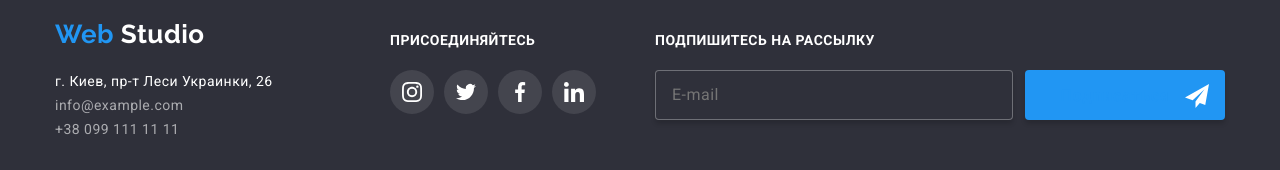
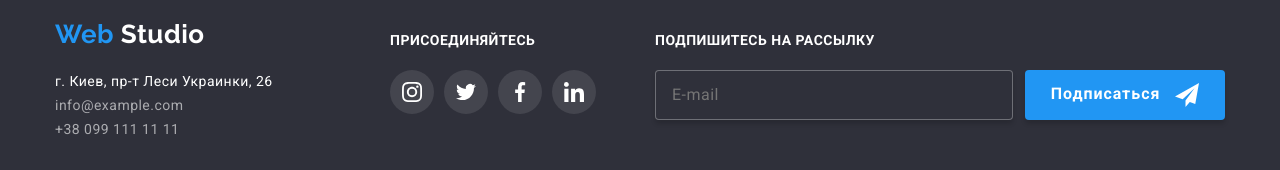
Before and after one commit to Tat-Obmetitsa/goit-markup-hw-06, a plain HTML site: page index.html in a window 1280 px wide. In both pictures the pointer is over the link "Подписаться". Shown: the part 2709-2879 px from the top of the page. Drawn offline with Linux system fonts and the light colour scheme.

Commit message:
Корректирует кнопку в футере

```diff
--- a/css/styles.css
+++ b/css/styles.css
@@ -855,12 +855,12 @@ img {
 	margin-top: 20px;
 }
 .email-item .button {
-	padding: 10px 10px 10px 29px;
 	margin-left: 12px;
 	width: 200px;
 	height: 50px;
 	fill: var(--white-text-color);
 	transition: 250ms cubic-bezier(0.4, 0, 0.2, 1);
+	align-items: center;
 }
 
 .footer-button-link {
@@ -871,7 +871,7 @@ img {
 	line-height: 1.9;
 	letter-spacing: 0.06em;
 }
-.footer-button-link:hover {
+.button .footer-button-link:hover {
 	color: white;
 }
 .twitter-button {
```
